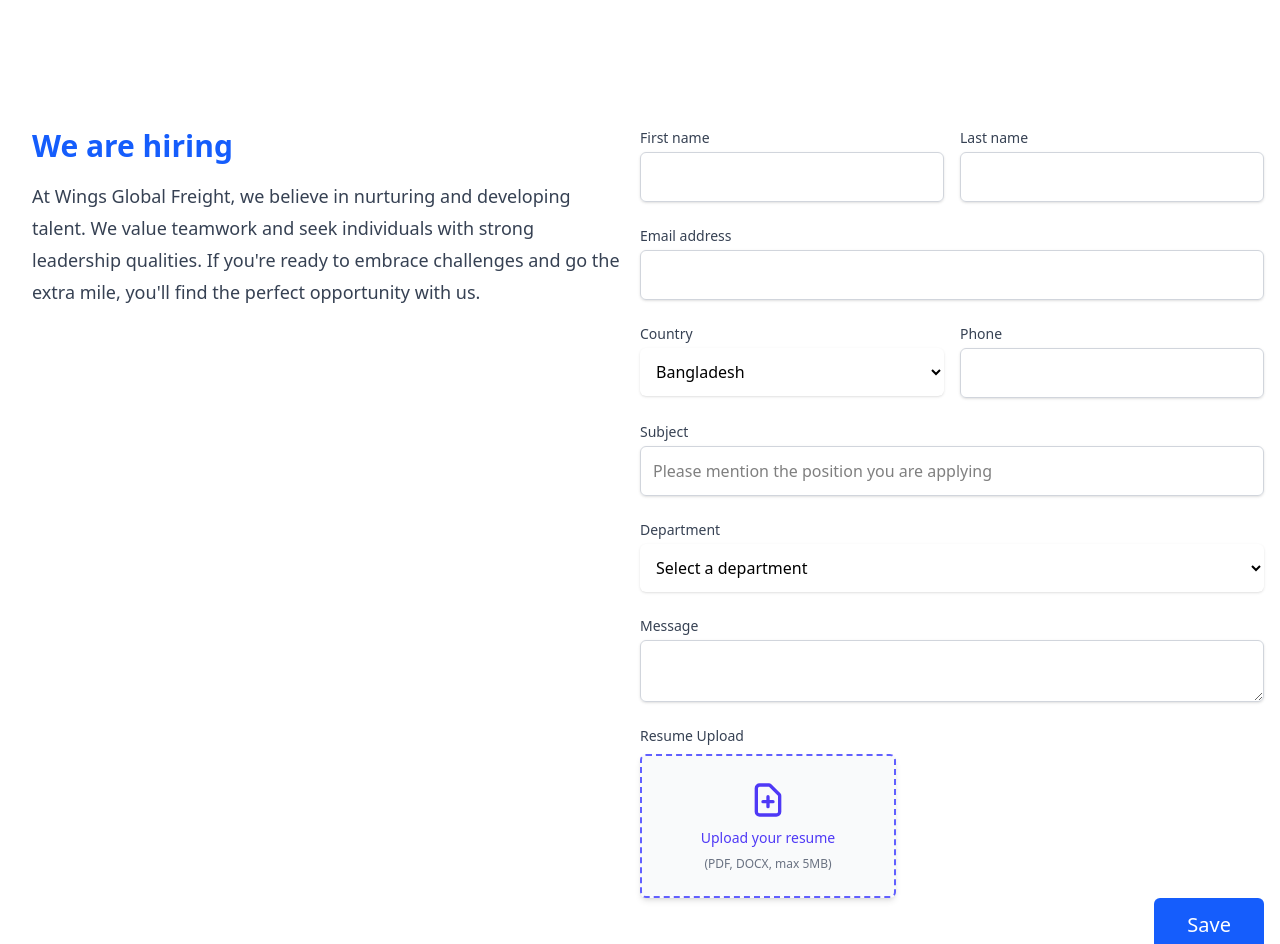
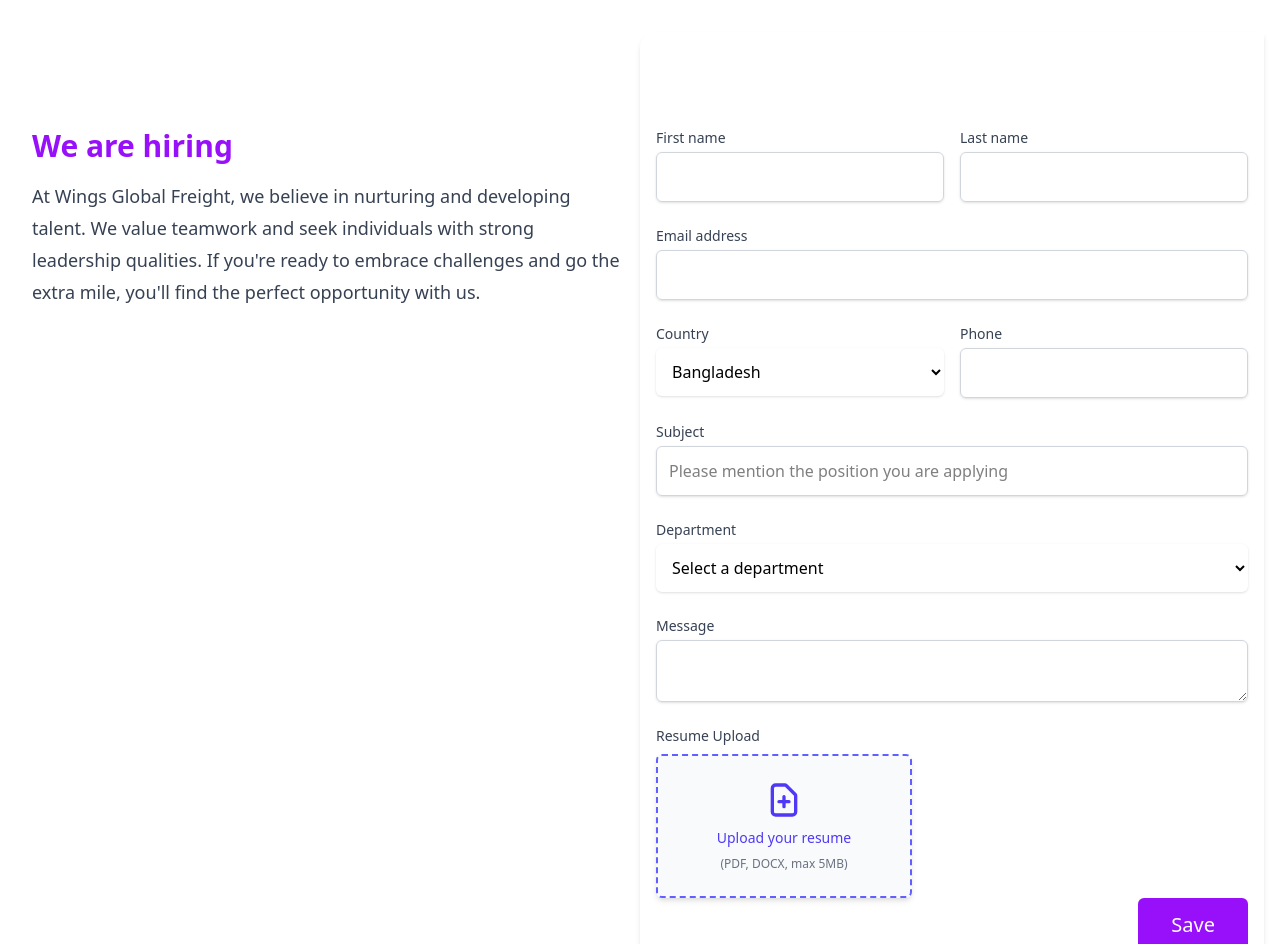
Before and after one commit to Fahim550/Wings-Global-Freight, a Vue app: page /career in a window 1280 px wide. Shown: the part 760-1704 px from the top of the page. Built offline with nearby package versions, Linux system fonts and the light colour scheme.

Commit message:
update career page

```diff
--- a/src/views/Career.vue
+++ b/src/views/Career.vue
@@ -5,10 +5,10 @@
 <template>
   <div>
     <Hero message="Career" />
-    <div class="container mx-auto px-4 grid grid-cols-2 py-8">
-      <div class="col-span-1 py-24">
+    <div class="px-4 grid grid-cols-2 py-8">
+      <div class="col-span-2 md:col-span-1 py-24">
         <div class="max-w-4xl mx-auto px-4 text-center">
-          <h2 class="text-3xl font-bold text-blue-600 text-left">We are hiring</h2>
+          <h2 class="text-3xl font-bold text-purple-600 text-left">We are hiring</h2>
           <p class="mt-4 text-lg text-gray-700 text-left leading-8">
             At Wings Global Freight, we believe in nurturing and developing talent. We value
             teamwork and seek individuals with strong leadership qualities. If you're ready to
@@ -16,7 +16,9 @@
           </p>
         </div>
       </div>
-      <form class="py-8 col-span-1 container mx-auto divide-gray-200">
+      <form
+        class="py-8 col-span-2 md:col-span-1 px-4 container mx-auto rounded-bl-2xl rounded-tl-2xl shadow-md"
+      >
         <!-- Personal Info Section -->
         <div class="space-y-8">
           <div class="grid grid-cols-1 gap-y-6 gap-x-4 sm:grid-cols-6"></div>
@@ -174,7 +176,7 @@
         <div class="flex justify-end">
           <button
             type="submit"
-            class="inline-flex justify-center py-3 px-8 border border-transparent text-xl font-medium rounded-md text-white bg-blue-600 hover:bg-blue-700 focus:outline-none focus:ring-2 focus:ring-offset-2 focus:ring-blue-500"
+            class="inline-flex justify-center py-3 px-8 border border-transparent text-xl font-medium rounded-md text-white bg-purple-600 hover:bg-purple-700 focus:outline-none focus:ring-2 focus:ring-offset-2 focus:ring-blue-500"
           >
             Save
           </button>
```
